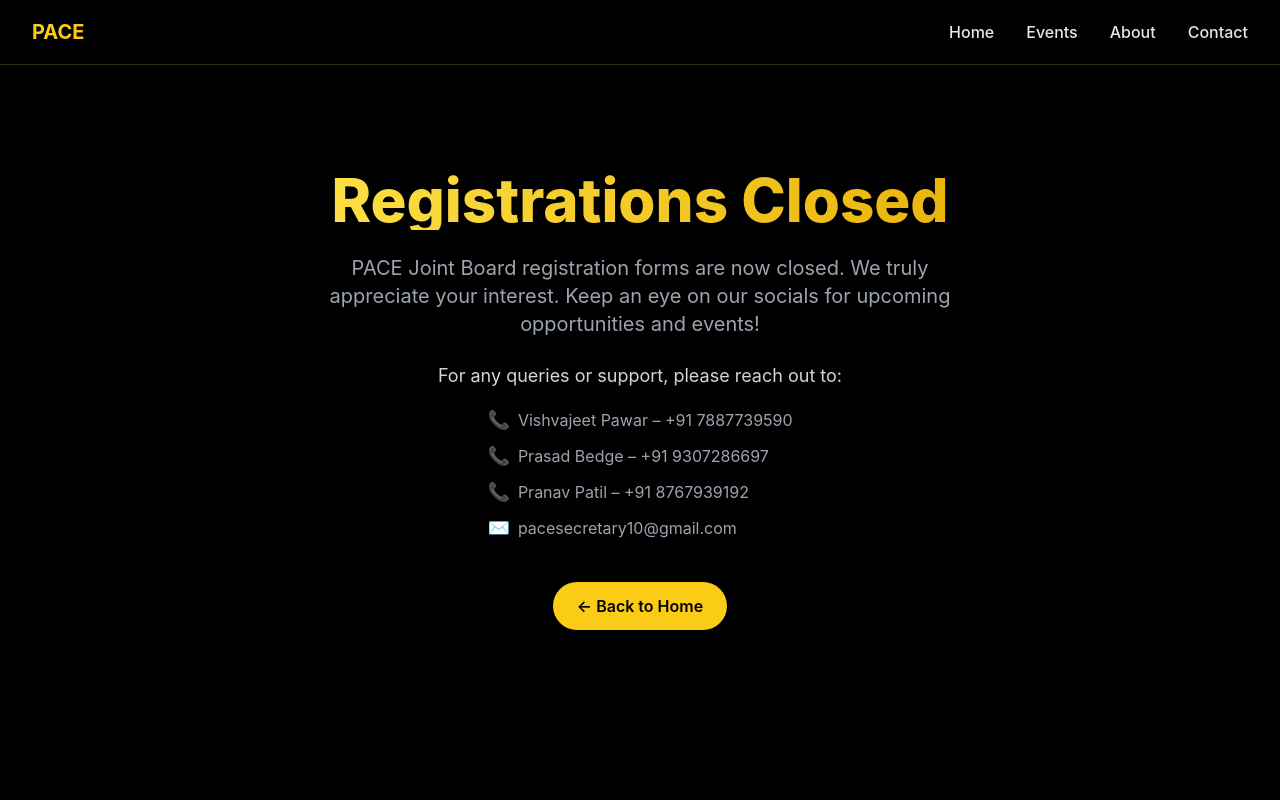
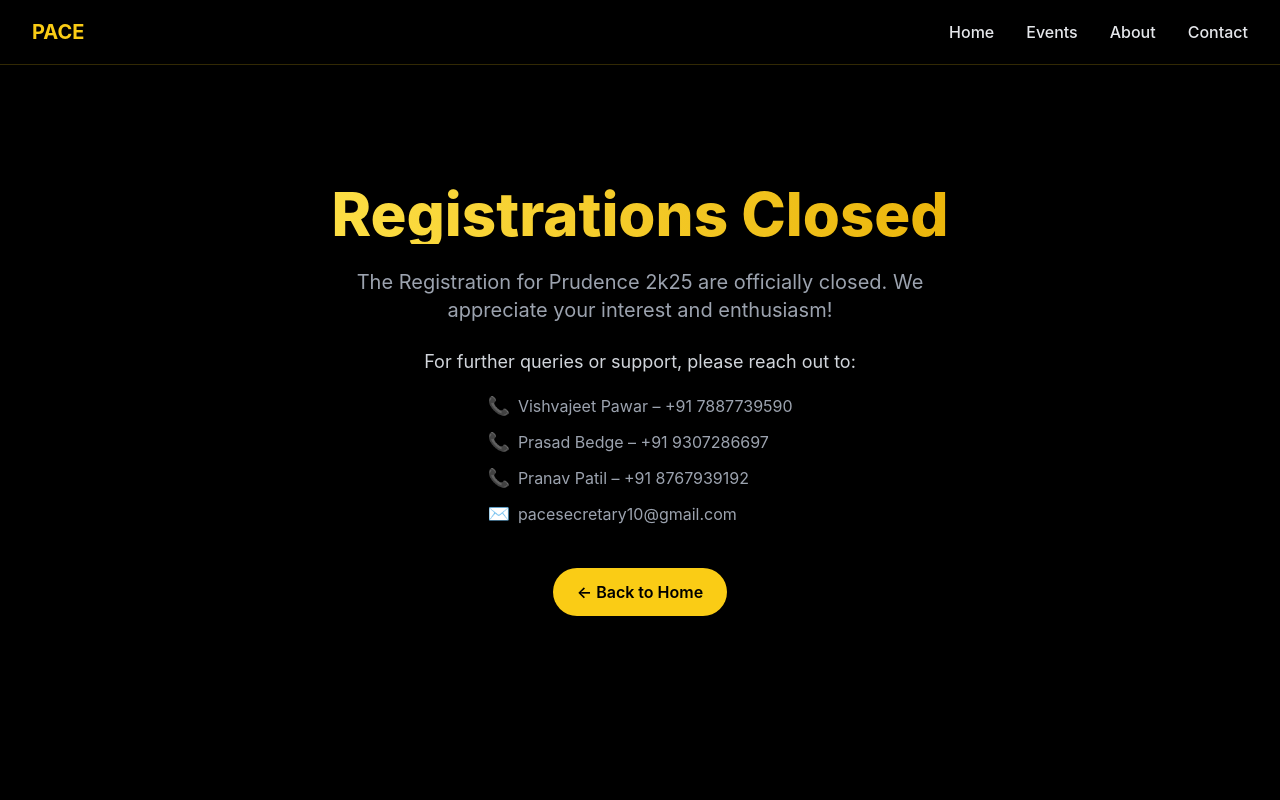
Before and after one commit to webd-pace/PACE25, a React (Create React App) app: page /RegistrationsClosed in a window 1280 px wide. Shown: the top 800 px of the page. Built offline with nearby package versions, Linux system fonts and the light colour scheme.

Commit message:
Registartion for Prudence closed on Websitw and text for Registartion form cloased are done

```diff
--- a/src/Pages/PrudenceRegistration/PrudenceRegistration.jsx
+++ b/src/Pages/PrudenceRegistration/PrudenceRegistration.jsx
@@ -4,6 +4,7 @@ import Footer from '../../components/Footer';
 import { Link } from 'react-router-dom';
 import SponsorSection from './SponsorSectionB';
 import { motion, AnimatePresence } from 'framer-motion';
+import RegistrationsClosed from '../../components/RegistrationsClosed';
 
 export const PreudenceRegistrationbase = ({ prudenceRef }) => {
   const [selectedEvent, setSelectedEvent] = useState(null);
@@ -15,28 +16,28 @@ const events = [
     img: "/assets/Events/Logos/Aspire2k25.jpg",
     desc: "A mock placement drive simulating real campus interviews, bridging academics and industry.",
     moreDetails: "A mock placement drive simulating real campus interviews, bridging academics and industry. This event helps participants experience the real corporate selection process: resume shortlisting, group discussion, and personal interviews by industry professionals.",
-    registrationLink: "https://forms.gle/iXFADEE8iLWxuFdf7",
+    registrationLink: '/RegistrationsClosed',
   },
   {
     title: "Nitigya",
     img: "/assets/Events/Logos/Nitigya2.jpg",
     desc: "High-stakes geopolitical challenge on global politics, diplomacy, and policy-making.",
     moreDetails: "High-stakes geopolitical challenge on global politics, diplomacy, and policy-making. Challenge your intellect in simulated international crisis management, negotiations, and political strategy.",
-    registrationLink: "https://forms.gle/d8kbRHgpyUvB2usa9",
+    registrationLink: "/RegistrationsClosed",
   },
   {
     title: "Standout",
     img: "/assets/Events/Logos/Standout.jpg",
     desc: "Creative themes and adaptability tests through immersive experiences.",
     moreDetails: "Creative themes and adaptability tests through immersive experiences. Perfect for those who want to stand out with creative confidence. Surprise prompts will showcase your personality.",
-    registrationLink: "https://forms.gle/zAdiGjrgAnHwNAV2A",
+    registrationLink: "/RegistrationsClosed",
   },
   {
     title: "Ideaignite",
     img: "/assets/Events/Logos/Ideathon2.jpg",
     desc: "Teams pitch innovative business ideas in a multi-stage competition.",
     moreDetails: "Teams pitch innovative business ideas in a multi-stage competition. Bring your disruptive ideas! Includes idea validation, pitch deck creation, and presentation to real investors.",
-    registrationLink: "https://forms.gle/WDys69JLv3DU3fuZ6",
+    registrationLink: "/RegistrationsClosed",
   },
 ];
 
--- a/src/components/RegistrationsClosed.jsx
+++ b/src/components/RegistrationsClosed.jsx
@@ -20,11 +20,12 @@ const RegistrationsClosed = () => {
           </h1>
 
           <p className="text-gray-400 text-lg md:text-xl mb-6">
-            PACE Joint Board registration forms are now closed. We truly appreciate your interest. Keep an eye on our socials for upcoming opportunities and events!
+            The Registration for Prudence 2k25 are officially closed. We
+            appreciate your interest and enthusiasm!
           </p>
 
           <p className="text-gray-300 text-md md:text-lg mb-4">
-            For any queries or support, please reach out to:
+            For further queries or support, please reach out to:
           </p>
 
           <div className="text-gray-400 text-sm md:text-base leading-relaxed mb-10 mx-auto w-fit text-left space-y-2">
```
